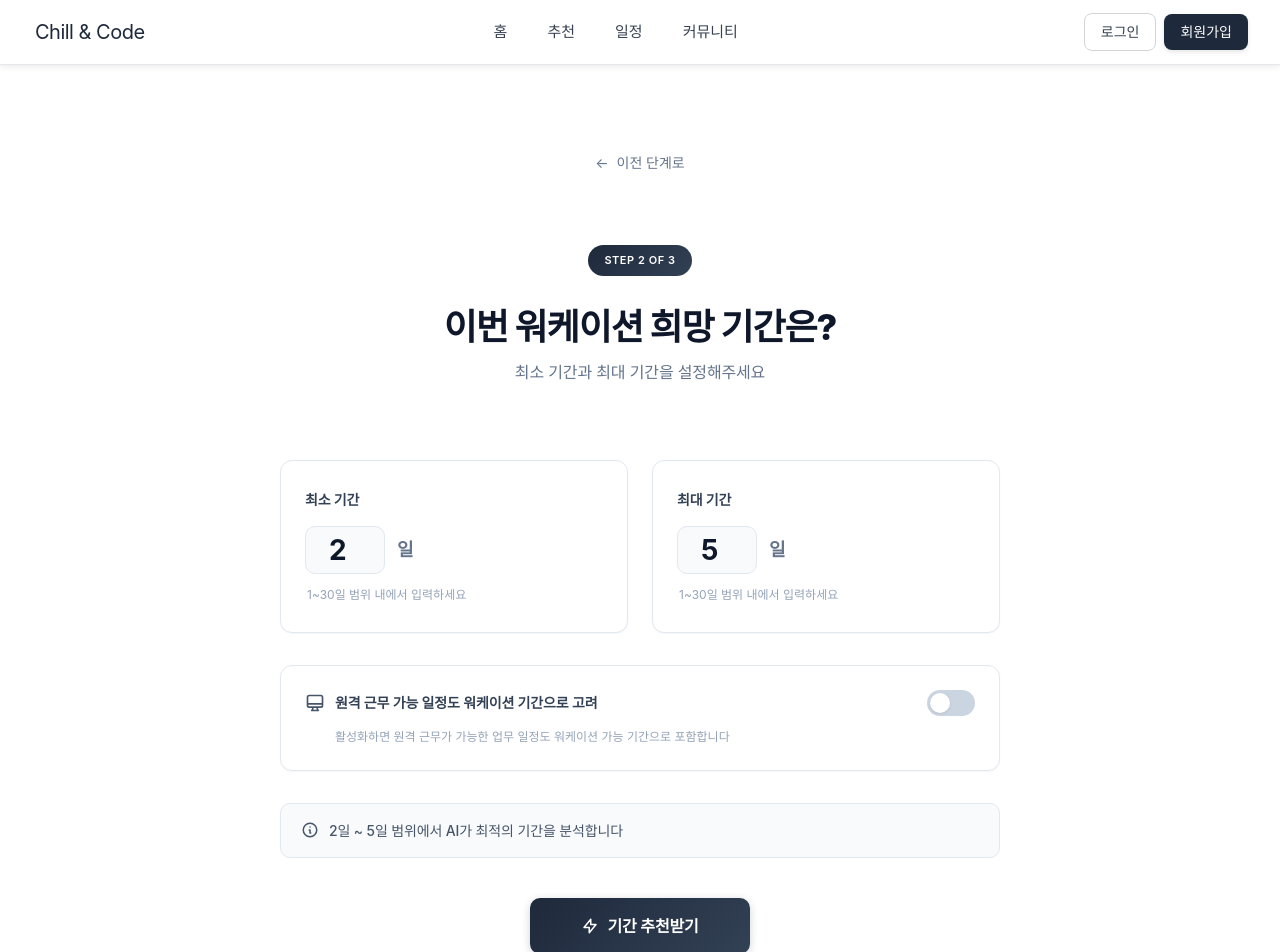
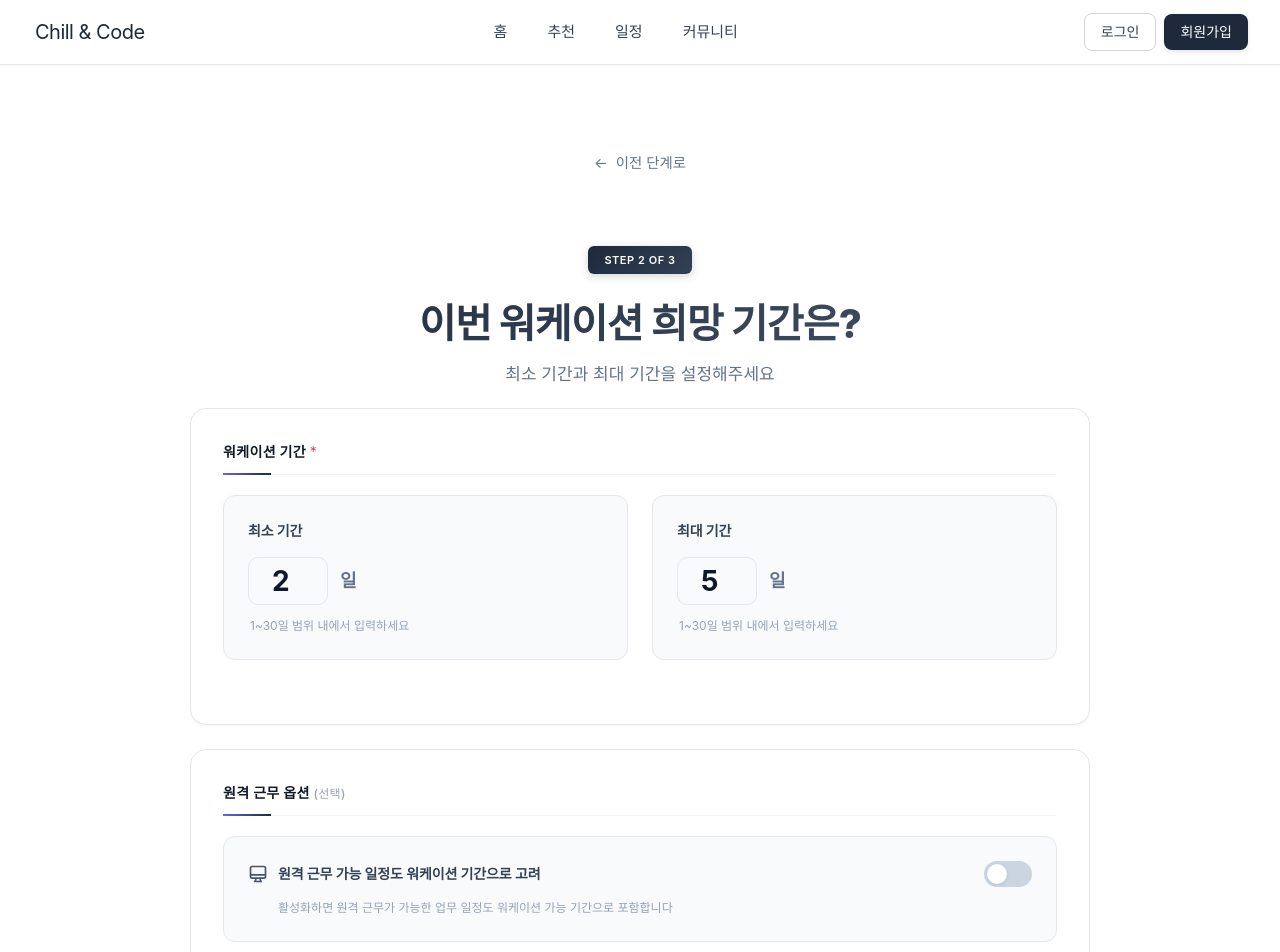
Before and after one commit to ssafy-chill-and-code/chill_and_code, a Vue app in the folder frontend/chill-and-code-fe/: page /recommend/period in a window 1280 px wide. Shown: the top 952 px of the page. Built offline with nearby package versions, Linux system fonts and the light colour scheme; no server answers.

Commit message:
Refactor: 추천페이지 옵션 선택 디자인 수정

```diff
--- a/frontend/chill-and-code-fe/src/views/RecommendationPeriodResult.vue
+++ b/frontend/chill-and-code-fe/src/views/RecommendationPeriodResult.vue
@@ -273,7 +273,7 @@ function goPlace(period) {
 
 .card-badge {
   display: inline-block;
-  background: linear-gradient(135deg, #1e293b 0%, #334155 100%);
+  background: linear-gradient(135deg, #6366f1 0%, #4f46e5 100%);
   color: white;
   font-size: 0.875rem;
   font-weight: 600;
@@ -281,6 +281,7 @@ function goPlace(period) {
   border-radius: 20px;
   margin-bottom: 2rem;
   letter-spacing: 0.025em;
+  box-shadow: 0 2px 8px rgba(99, 102, 241, 0.3);
 }
 
 .period-info {
--- a/frontend/chill-and-code-fe/src/views/RecommendationPeriodSelect.vue
+++ b/frontend/chill-and-code-fe/src/views/RecommendationPeriodSelect.vue
@@ -14,7 +14,12 @@
       </header>
 
       <!-- 입력 폼 -->
-      <section class="form-wrapper">
+      <div class="form-container">
+        <!-- 기간 입력 -->
+        <section class="form-section">
+          <div class="section-header">
+            <h3 class="section-title">워케이션 기간 <span class="required">*</span></h3>
+          </div>
           <div class="period-grid">
             <!-- 최소 기간 -->
             <div class="input-card">
@@ -50,8 +55,13 @@
               <div class="input-hint">1~30일 범위 내에서 입력하세요</div>
             </div>
           </div>
+        </section>
 
         <!-- 원격 근무 옵션 -->
+        <section class="form-section">
+          <div class="section-header">
+            <h3 class="section-title">원격 근무 옵션 <span class="optional">(선택)</span></h3>
+          </div>
           <div class="option-card">
             <div class="option-header">
               <label class="option-label" for="remoteToggle">
@@ -71,14 +81,17 @@
             </div>
             <p class="option-hint">활성화하면 원격 근무가 가능한 업무 일정도 워케이션 가능 기간으로 포함합니다</p>
           </div>
+        </section>
 
         <!-- 안내 배너 -->
+        <section class="form-section">
           <div class="info-banner">
             <svg class="info-icon" fill="none" stroke="currentColor" viewBox="0 0 24 24">
               <path stroke-linecap="round" stroke-linejoin="round" stroke-width="2" d="M13 16h-1v-4h-1m1-4h.01M21 12a9 9 0 11-18 0 9 9 0 0118 0z" />
             </svg>
             <span class="info-text">{{ minDays }}일 ~ {{ maxDays }}일 범위에서 AI가 최적의 기간을 분석합니다</span>
           </div>
+        </section>
 
         <!-- 에러 메시지 -->
         <div v-if="errorMessage" class="error-alert">
@@ -89,20 +102,23 @@
         </div>
 
         <!-- CTA 버튼 -->
-        <div class="cta-wrapper">
+        <div class="submit-section">
           <button
-            class="btn-primary-custom"
+            class="btn-submit"
             @click="goResult"
             :disabled="recommendationStore.loading"
           >
-            <span v-if="recommendationStore.loading" class="spinner"></span>
-            <svg v-else class="btn-icon" fill="none" stroke="currentColor" viewBox="0 0 24 24">
-              <path stroke-linecap="round" stroke-linejoin="round" stroke-width="2" d="M13 10V3L4 14h7v7l9-11h-7z" />
+            <span v-if="recommendationStore.loading" class="flex items-center gap-2">
+              <svg class="animate-spin h-5 w-5" fill="none" viewBox="0 0 24 24">
+                <circle class="opacity-25" cx="12" cy="12" r="10" stroke="currentColor" stroke-width="4"></circle>
+                <path class="opacity-75" fill="currentColor" d="M4 12a8 8 0 018-8V0C5.373 0 0 5.373 0 12h4zm2 5.291A7.962 7.962 0 014 12H0c0 3.042 1.135 5.824 3 7.938l3-2.647z"></path>
               </svg>
-            {{ recommendationStore.loading ? '분석 중...' : '기간 추천받기' }}
+              분석 중...
+            </span>
+            <span v-else>기간 추천받기</span>
           </button>
         </div>
-      </section>
+      </div>
     </div>
   </div>
 </template>
@@ -166,17 +182,21 @@ async function goResult() {
 }
 
 .back-link {
+  appearance: none;
+  border: none;
+  background: transparent;
   display: inline-flex;
   align-items: center;
   gap: 0.5rem;
   color: #64748b;
   text-decoration: none;
-  font-size: 0.875rem;
+  font-size: 0.9rem;
   font-weight: 500;
   padding: 0.5rem 1rem;
   border-radius: 8px;
   transition: all 0.3s ease;
   margin-bottom: 2rem;
+  cursor: pointer;
 }
 
 .back-link:hover {
@@ -194,33 +214,88 @@ async function goResult() {
   color: white;
   font-size: 0.6875rem;
   font-weight: 600;
-  padding: 0.4375rem 1rem;
-  border-radius: 16px;
+  padding: 0.375rem 1rem;
+  border-radius: 0.375rem;
+  margin-bottom: 1.25rem;
+  letter-spacing: 0.05em;
+  text-transform: uppercase;
+  box-shadow: 0 2px 8px rgba(30, 41, 59, 0.2);
+}
+
+.page-title {
+  font-size: clamp(1.75rem, 5vw, 2.5rem);
+  font-weight: 800;
+  background: linear-gradient(135deg, #1e293b 0%, #475569 100%);
+  -webkit-background-clip: text;
+  -webkit-text-fill-color: transparent;
+  background-clip: text;
+  margin-bottom: 1rem;
+  letter-spacing: -0.02em;
+}
+
+.page-subtitle {
+  font-size: 1.0625rem;
+  color: #64748b;
+  margin-bottom: 0;
+  font-weight: 400;
+}
+
+.form-container {
+  max-width: 900px;
+  margin: 0 auto;
+}
+
+.form-section {
+  background: white;
+  border: 1px solid #e5e7eb;
+  border-radius: 1rem;
+  padding: 2rem;
   margin-bottom: 1.5rem;
-  letter-spacing: 0.05em;
+  box-shadow: 0 1px 2px rgba(0, 0, 0, 0.05);
+  transition: all 0.2s ease;
+}
+
+.form-section:hover {
+  box-shadow: 0 4px 6px rgba(0, 0, 0, 0.05);
+  border-color: #d1d5db;
+}
+
+.section-header {
+  margin-bottom: 1.25rem;
+  padding-bottom: 0.75rem;
+  border-bottom: 1px solid #f1f5f9;
+  position: relative;
+}
+
+.section-header::after {
+  content: '';
+  position: absolute;
+  bottom: -1px;
+  left: 0;
+  width: 48px;
+  height: 2px;
+  background: linear-gradient(90deg, #6366f1 0%, #1e293b 100%);
+}
+
+.section-title {
+  font-size: 0.875rem;
+  font-weight: 700;
+  color: #111827;
+  margin: 0;
+  letter-spacing: 0.025em;
   text-transform: uppercase;
 }
 
-.page-title {
-  font-size: clamp(1.875rem, 5vw, 2.25rem);
-  font-weight: 800;
-  color: #0f172a;
-  margin-bottom: 0.875rem;
-  letter-spacing: -0.03em;
+.required {
+  color: #ef4444;
+  font-size: 0.875rem;
 }
 
-.page-subtitle {
-  font-size: 1rem;
-  color: #64748b;
-  margin-bottom: 0;
-  font-weight: 400;
-  letter-spacing: -0.01em;
-}
-
-.form-wrapper {
-  max-width: 720px;
-  margin: 0 auto;
-  padding: 3.5rem 0;
+.optional {
+  color: #9ca3af;
+  font-size: 0.75rem;
+  font-weight: 500;
+  text-transform: none;
 }
 
 .period-grid {
@@ -231,17 +306,17 @@ async function goResult() {
 }
 
 .input-card {
-  background: white;
-  border: 1px solid #e2e8f0;
-  border-radius: 12px;
-  padding: 1.75rem 1.5rem;
-  box-shadow: 0 1px 2px rgba(0, 0, 0, 0.04);
-  transition: all 0.25s ease;
+  background: #f9fafb;
+  border: 1px solid #e5e7eb;
+  border-radius: 0.75rem;
+  padding: 1.5rem;
+  transition: all 0.2s ease;
 }
 
 .input-card:hover {
-  border-color: #cbd5e1;
-  box-shadow: 0 4px 8px rgba(0, 0, 0, 0.06);
+  border-color: #d1d5db;
+  background: white;
+  box-shadow: 0 2px 4px rgba(0, 0, 0, 0.05);
 }
 
 .input-label {
@@ -277,9 +352,9 @@ async function goResult() {
 
 .form-control-custom:focus {
   outline: none;
-  border-color: #1e293b;
+  border-color: #6366f1;
   background: white;
-  box-shadow: 0 0 0 3px rgba(30, 41, 59, 0.08);
+  box-shadow: 0 0 0 3px rgba(99, 102, 241, 0.1);
 }
 
 .form-control-custom::placeholder {
@@ -300,18 +375,17 @@ async function goResult() {
 
 /* 원격 근무 옵션 */
 .option-card {
-  background: white;
-  border: 1px solid #e2e8f0;
-  border-radius: 12px;
+  background: #f9fafb;
+  border: 1px solid #e5e7eb;
+  border-radius: 0.75rem;
   padding: 1.5rem;
-  box-shadow: 0 1px 2px rgba(0, 0, 0, 0.04);
-  transition: all 0.25s ease;
-  margin-bottom: 2rem;
+  transition: all 0.2s ease;
 }
 
 .option-card:hover {
-  border-color: #cbd5e1;
-  box-shadow: 0 4px 8px rgba(0, 0, 0, 0.06);
+  border-color: #d1d5db;
+  background: white;
+  box-shadow: 0 2px 4px rgba(0, 0, 0, 0.05);
 }
 
 .option-header {
@@ -394,7 +468,7 @@ async function goResult() {
 }
 
 .toggle-switch input:checked + .toggle-slider {
-  background: linear-gradient(135deg, #1e293b 0%, #334155 100%);
+  background: linear-gradient(135deg, #6366f1 0%, #4f46e5 100%);
 }
 
 .toggle-switch input:checked + .toggle-slider:before {
@@ -409,12 +483,11 @@ async function goResult() {
   display: flex;
   align-items: center;
   justify-content: flex-start;
-  gap: 0.625rem;
-  background: #f8fafc;
+  gap: 0.75rem;
+  background: linear-gradient(135deg, #f8fafc 0%, #ffffff 100%);
   padding: 1rem 1.25rem;
-  border-radius: 10px;
-  margin-bottom: 1.5rem;
-  border: 1px solid #e2e8f0;
+  border-radius: 0.75rem;
+  border: 1px solid #e5e7eb;
 }
 
 .info-icon {
@@ -436,14 +509,14 @@ async function goResult() {
   background: #fef2f2;
   border: 1px solid #fecaca;
   color: #991b1b;
-  padding: 0.875rem 1.25rem;
-  border-radius: 10px;
+  padding: 0.75rem 1rem;
+  border-radius: 0.5rem;
+  text-align: left;
   margin-bottom: 1.5rem;
   font-weight: 500;
   display: flex;
   align-items: center;
-  justify-content: flex-start;
-  gap: 0.625rem;
+  gap: 0.5rem;
   font-size: 0.875rem;
 }
 
@@ -453,58 +526,59 @@ async function goResult() {
   flex-shrink: 0;
 }
 
-.cta-wrapper {
+.submit-section {
   text-align: center;
-  margin-top: 2.5rem;
+  padding-top: 1rem;
 }
 
-.btn-primary-custom {
+.btn-submit {
   appearance: none;
   border: none;
   background: linear-gradient(135deg, #1e293b 0%, #334155 100%);
   color: white;
   font-size: 1rem;
   font-weight: 600;
-  padding: 1rem 2.25rem;
-  border-radius: 10px;
+  padding: 1rem 2rem;
+  border-radius: 0.75rem;
   cursor: pointer;
-  transition: all 0.25s ease;
-  box-shadow: 0 2px 8px rgba(30, 41, 59, 0.2);
+  transition: all 0.2s ease;
+  box-shadow: 0 4px 12px rgba(30, 41, 59, 0.25);
   display: inline-flex;
   align-items: center;
-  gap: 0.5rem;
-  min-width: 220px;
   justify-content: center;
-  letter-spacing: -0.01em;
+  min-width: 200px;
+  position: relative;
+  overflow: hidden;
 }
 
-.btn-primary-custom:hover:not(:disabled) {
-  transform: translateY(-1px);
-  box-shadow: 0 4px 12px rgba(30, 41, 59, 0.25);
-  background: linear-gradient(135deg, #0f172a 0%, #1e293b 100%);
+.btn-submit::before {
+  content: '';
+  position: absolute;
+  top: 0;
+  left: -100%;
+  width: 100%;
+  height: 100%;
+  background: linear-gradient(90deg, transparent, rgba(255, 255, 255, 0.15), transparent);
+  transition: left 0.5s ease;
 }
 
-.btn-primary-custom:active:not(:disabled) {
-  transform: translateY(0);
+.btn-submit:hover:not(:disabled)::before {
+  left: 100%;
 }
 
-.btn-primary-custom:disabled {
-  opacity: 0.6;
+.btn-submit:hover:not(:disabled) {
+  background: linear-gradient(135deg, #0f172a 0%, #1e293b 100%);
+  box-shadow: 0 8px 20px rgba(30, 41, 59, 0.35);
+  transform: translateY(-2px);
+}
+
+.btn-submit:disabled {
+  opacity: 0.5;
   cursor: not-allowed;
 }
 
-.btn-icon {
-  width: 18px;
-  height: 18px;
-}
-
-.spinner {
-  width: 18px;
-  height: 18px;
-  border: 2.5px solid rgba(255, 255, 255, 0.3);
-  border-top-color: white;
-  border-radius: 50%;
-  animation: spin 0.8s linear infinite;
+.animate-spin {
+  animation: spin 1s linear infinite;
 }
 
 @keyframes spin {
@@ -519,12 +593,16 @@ async function goResult() {
     padding-bottom: 3rem;
   }
 
+  .form-section {
+    padding: 1.5rem;
+  }
+
   .period-grid {
-    gap: 1.25rem;
+    gap: 1rem;
   }
 
   .input-card {
-    padding: 1.5rem 1.25rem;
+    padding: 1.25rem;
   }
 }
 
@@ -534,9 +612,13 @@ async function goResult() {
     padding-bottom: 2rem;
   }
 
+  .form-section {
+    padding: 1.25rem;
+  }
+
   .period-grid {
     grid-template-columns: 1fr;
-    gap: 1.25rem;
+    gap: 1rem;
   }
 
   .form-control-custom {
@@ -573,5 +655,10 @@ async function goResult() {
   .info-text {
     font-size: 0.8125rem;
   }
+
+  .btn-submit {
+    width: 100%;
+    min-width: unset;
+  }
 }
 </style>
```
Also changed, not shown: frontend/chill-and-code-fe/src/views/RecommendationPlaceSelect.vue (+12 -5 lines), frontend/chill-and-code-fe/src/views/RecommendationSelect.vue (+195 -74 lines). Lines whose indentation alone changed are shown as unchanged.
